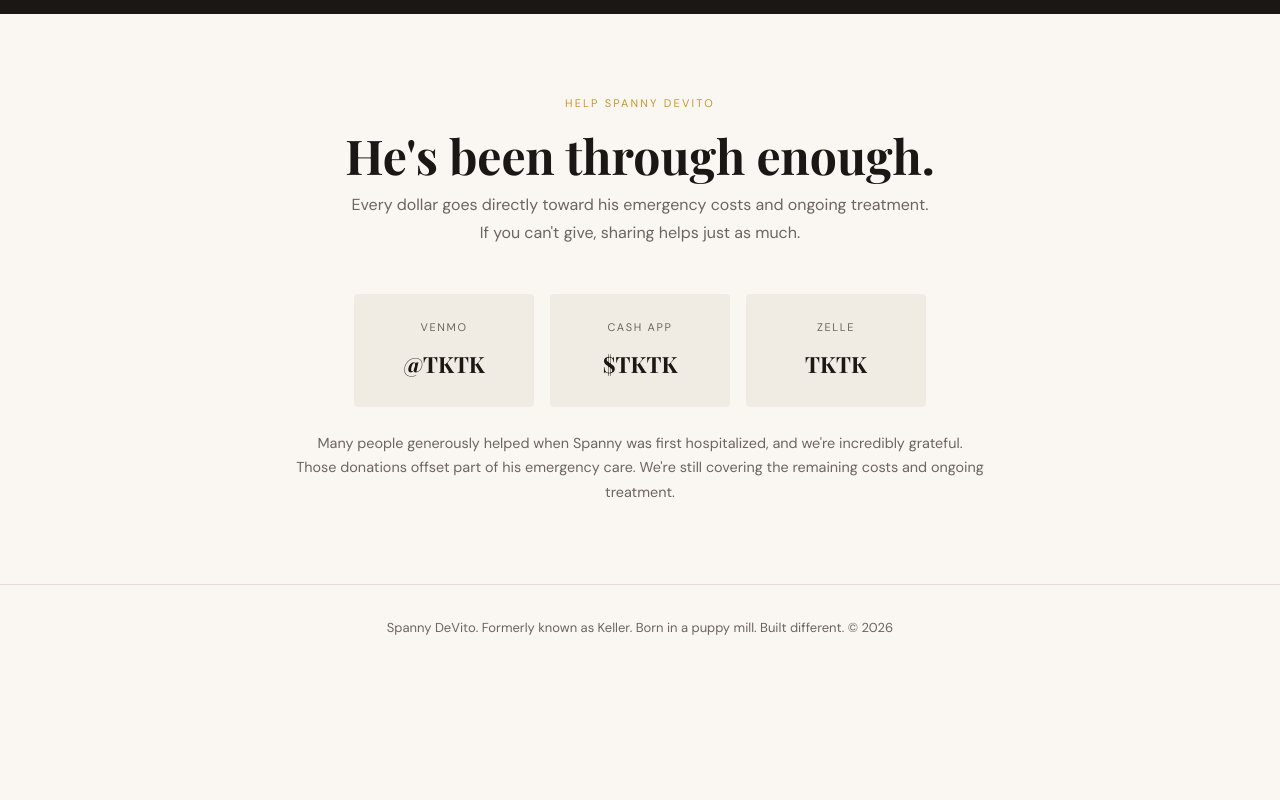
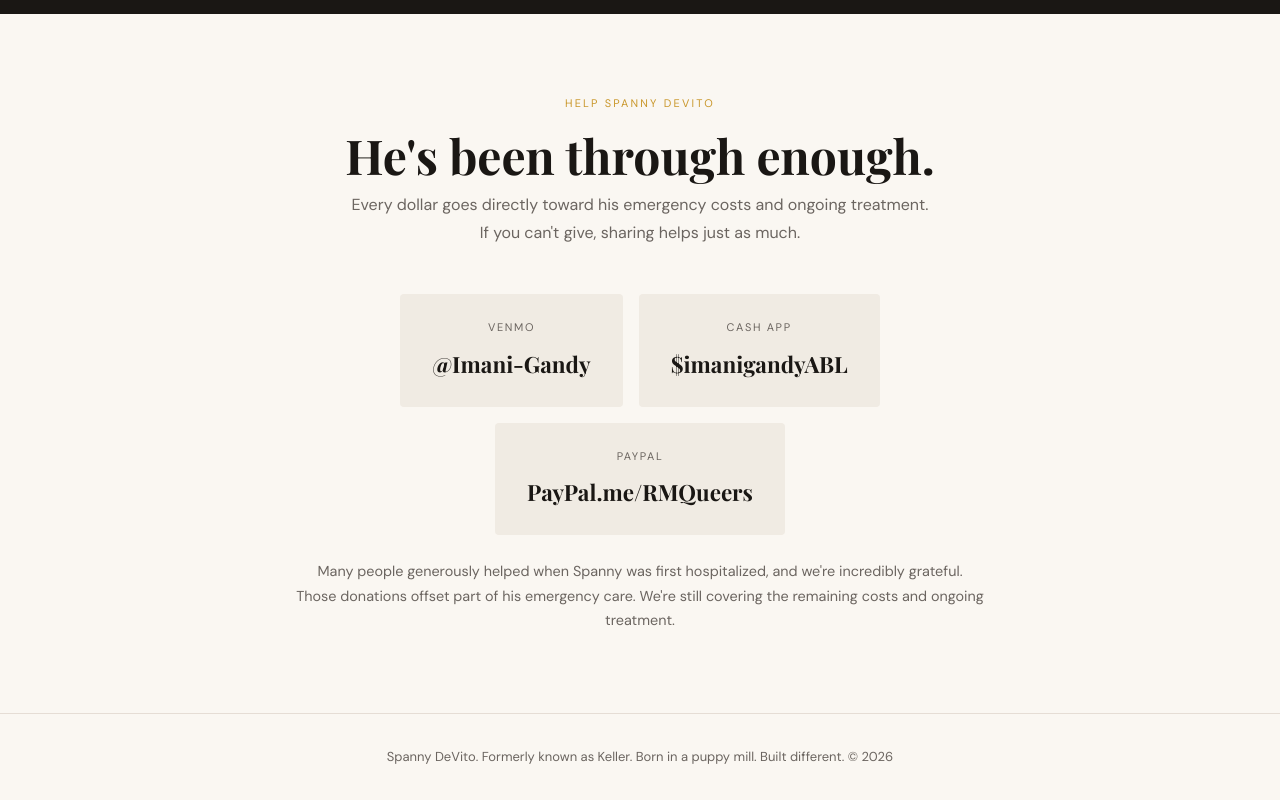
Before and after one commit to imanigandy/spannydevito.com, a plain HTML site: page index.html in a window 1280 px wide. Shown: the part 5298-6098 px from the top of the page. Before the commit the page ends 5969 px from the top, so only its background shows below. Drawn offline with nearby package versions, Linux system fonts and the light colour scheme; a web font is replaced by a local one.

Commit message:
Update index.html

```diff
--- a/index.html
+++ b/index.html
@@ -537,15 +537,15 @@
     <div class="donate-grid">
       <div class="donate-card">
         <div class="service">Venmo</div>
-        <div class="handle">@TKTK</div>
+        <div class="handle">@Imani-Gandy</div>
       </div>
       <div class="donate-card">
         <div class="service">Cash App</div>
-        <div class="handle">$TKTK</div>
+        <div class="handle">$imanigandyABL</div>
       </div>
       <div class="donate-card">
-        <div class="service">Zelle</div>
-        <div class="handle">TKTK</div>
+        <div class="service">PayPal</div>
+        <div class="handle">PayPal.me/RMQueers</div>
       </div>
     </div>
 
```
